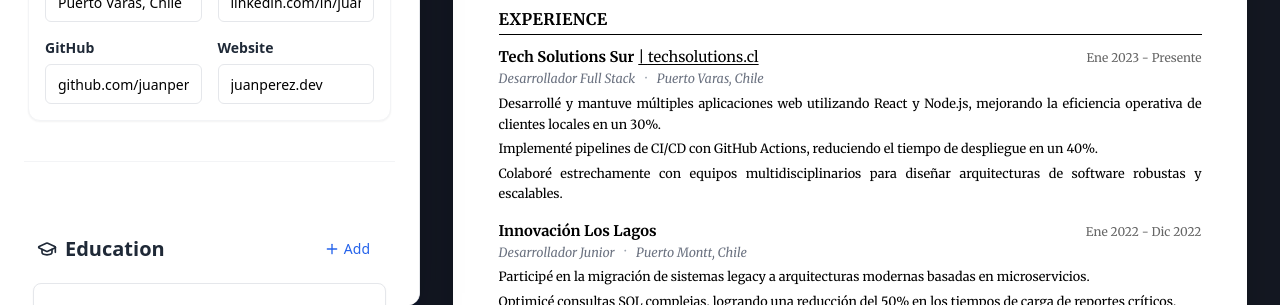
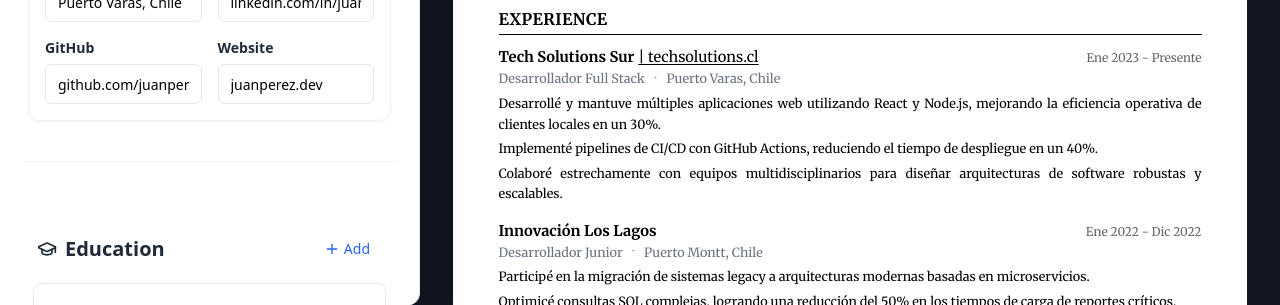
Before and after one commit to ManuelADMN/RESUMIFY, a React (Vite) app: page / in a window 1280 px wide. Shown: the part 495-800 px from the top of the page. Built offline with nearby package versions, Linux system fonts and the light colour scheme; a web font is replaced by a local one.

Commit message:
Corregir: quitar cursiva en subtítulos (experience/projects/workshops) y añadir location opcional a ProjectItem

```diff
--- a/components/ResumeCanvas.tsx
+++ b/components/ResumeCanvas.tsx
@@ -252,7 +252,7 @@ const ResumeCanvas: React.FC<ResumeCanvasProps> = ({ data }) => {
                             {expSubtitles.map((sub, sIdx) => (
                               <React.Fragment key={sIdx}>
                                 {sIdx > 0 && <CenteredDivider />}
-                                <span className="italic">{sub}</span>
+                                <span>{sub}</span>
                               </React.Fragment>
                             ))}
                           </div>
@@ -305,7 +305,7 @@ const ResumeCanvas: React.FC<ResumeCanvasProps> = ({ data }) => {
                             {projSubtitles.map((sub, sIdx) => (
                               <React.Fragment key={sIdx}>
                                 {sIdx > 0 && <CenteredDivider />}
-                                <span className="italic">{sub}</span>
+                                <span>{sub}</span>
                               </React.Fragment>
                             ))}
                           </div>
@@ -427,7 +427,7 @@ const ResumeCanvas: React.FC<ResumeCanvasProps> = ({ data }) => {
                               {wsSubtitles.map((sub, sIdx) => (
                                 <React.Fragment key={sIdx}>
                                   {sIdx > 0 && <CenteredDivider />}
-                                  <span className="italic">
+                                  <span>
                                     {isUrl(sub) ? (
                                       <a
                                         href={formatUrl(sub)}
--- a/types.ts
+++ b/types.ts
@@ -60,6 +60,7 @@ export interface ProjectItem {
   description: string[];
   link?: string;
   date?: string;
+  location?: string;
   subtitles?: string[];
 }
 
```
